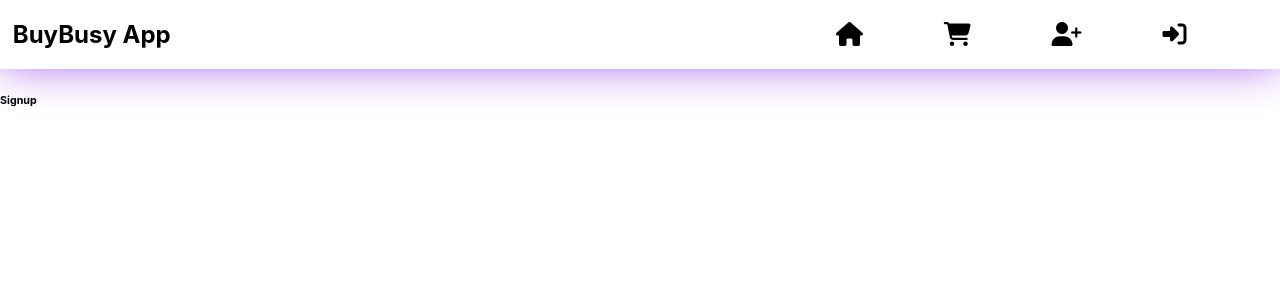
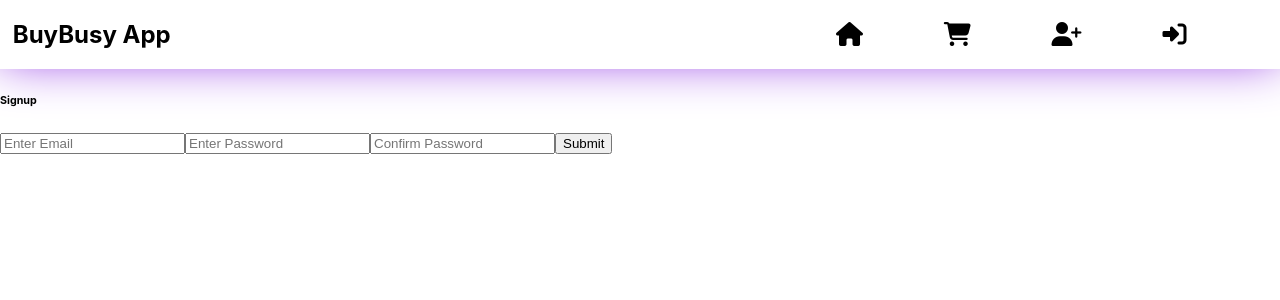
Before and after one commit to shivamk001/Buybusy_ECommerce_React_Firebase, a React (Create React App) app: page /signup in a window 1280 px wide. Shown: the top 300 px of the page. Built offline with nearby package versions, Linux system fonts and the light colour scheme; no server answers; the database is empty.

Commit message:
Added signup, signin and signout functionality

```diff
--- a/src/Components/Navbar/navbar.js
+++ b/src/Components/Navbar/navbar.js
@@ -1,7 +1,44 @@
+import { useState, useEffect } from "react"
+import { Link, Outlet } from 'react-router-dom'
+import { signOut } from "firebase/auth";
+
 import styles from './nav.module.css'
-import { Link, Outlet } from 'react-router-dom'
+import { auth } from "../../firebaseinit";
+import { toast } from "react-toastify";
+import { onAuthStateChanged } from "firebase/auth";
+
 
 export default function Header(){
+    let [userState, setUser]=useState(null);
+
+
+    function signOutUser(e){
+        e.preventDefault()
+        console.log('Signing out user.')
+        signOut(auth)
+        .then(()=>{
+            toast('User Signed Out')
+            setUser(null)
+        })
+        .catch((error)=>{
+
+        })
+    }
+
+    useEffect(()=>{
+        onAuthStateChanged(auth, (user) => {
+          if (user) {
+              // User is signed in, see docs for a list of available properties
+              // https://firebase.google.com/docs/reference/js/auth.user
+              // const uid = user.uid;
+              console.log('User in App:', user)
+              setUser(user)
+              // ...
+          }
+      });
+    }, [])
+
+
     return (
         <>
             <nav className={styles.navbar}>
@@ -10,7 +47,11 @@ export default function Header(){
                 <div><Link to='/'><i className="fa-solid fa-house fa-xl" style={{color: '#000000'}}></i></Link></div>
                 <div><Link to='/cart'><i className="fa-solid fa-cart-shopping fa-xl" style={{color: "#000000"}}></i></Link></div>
                 <div><Link to='/signup'><i className="fa-solid fa-user-plus fa-xl" style={{color: '#000000'}}></i></Link></div>
-                <div><Link to='/signin'><i className="fa-solid fa-right-to-bracket fa-xl" style={{color: '#000000'}}></i></Link></div>
+                {userState?
+                    <div onClick={signOutUser}><i className="fa fa-sign-out fa-xl" style={{color: '#000000'}} title="Sign Out"></i></div>
+                    :<div ><Link to='/signin'><i className="fa-solid fa-right-to-bracket fa-xl" style={{color: '#000000'}} title="Sign In"></i></Link></div>
+                }
+
             </div>
 
             </nav>
--- a/src/Components/ProductCart/ProductCart.js
+++ b/src/Components/ProductCart/ProductCart.js
@@ -1,20 +1,32 @@
 import { useEffect, useState } from "react"
 import { collection, onSnapshot } from "firebase/firestore";
+import { onAuthStateChanged } from "firebase/auth";
 
-
-import { db } from "../../firebaseinit";
+import { db, auth } from "../../firebaseinit";
 import styles from './productcart.module.css';
 import CartCard from "../CartCard/CartCard";
 import Spinner from 'react-spinner-material';
+import { useNavigate } from "react-router-dom";
+import { toast } from "react-toastify";
 
-export default function Cart(){
+export default function ProductCart(){
     let [loading, setLoading]=useState(true)
     let [cartProducts, setCartProducts]=useState([])
     let [cartTotal, setCartTotal]=useState(0)
     let [cartQuantity, setCartQuantity]=useState(0)
+    //let {user}=useContext(productContext)
+    const navigate=useNavigate()
     console.log(cartProducts)
 
-    useEffect(()=>{
+
+    useEffect(
+        ()=>{
+        onAuthStateChanged(auth, (user) => {
+            if (user) {
+                          // User is signed in, see docs for a list of available properties
+                          // https://firebase.google.com/docs/reference/js/auth.user
+                          // const uid = user.uid;
+                console.log('User in App:', user)
                 onSnapshot(collection(db, "cart"), (snapShot) => {
                     const cartProducts=snapShot.docs.map((doc)=> {return {id: doc.id, ...doc.data()}})
                     const cartTotal=cartProducts.reduce((total, product)=>{
@@ -29,8 +41,15 @@ export default function Cart(){
                     setTimeout(()=>{setLoading(false)}, 1000)
 
                 });
-
-    },[])
+                          // ...
+            }
+            else{
+                toast('Signin to access cart')
+                navigate('/signin');
+            }
+        });
+    },
+    [])
 
     return (
         <>
--- a/src/Components/User/Signin.js
+++ b/src/Components/User/Signin.js
@@ -1,5 +1,47 @@
+import { useState } from "react"
+import { signInWithEmailAndPassword } from "firebase/auth";
+// import { toast } from "react-toastify";
+
+import { auth } from "../../firebaseinit";
+import { useNavigate } from "react-router-dom";
+
 export default function Signin(){
+    let [email, setEmail]=useState('');
+    let [password, setPassword]=useState('');
+    const navigate=useNavigate();
+
+    function handleSubmit(e){
+        e.preventDefault()
+        console.log(email, password)
+
+        signInWithEmailAndPassword(auth, email, password)
+        .then((userCredential) => {
+          // Signed in
+          const user = userCredential.user;
+          console.log('Signin user:', user)
+          //useNavigate('/')
+          // ...
+
+          if(user){
+            navigate('/')
+          }
+        })
+        .catch((error) => {
+          const errorCode = error.code;
+          const errorMessage = error.message;
+          console.log('Error:', errorCode, errorMessage);
+        });
+    }
+
     return (
-        <h6>Signin</h6>
+        <>
+            <h6>Signin</h6>
+            <form onSubmit={handleSubmit}>
+                <input type="email" placeholder="Enter Email" onChange={(e)=>setEmail(e.target.value)} required/>
+                <input type="password" placeholder="Enter Password" onChange={(e)=>setPassword(e.target.value)} required/>
+                <input type="submit"/>
+            </form>
+        </>
+
     )
 }
--- a/src/Components/User/Signup.js
+++ b/src/Components/User/Signup.js
@@ -1,5 +1,47 @@
+import { useState } from "react"
+import { toast } from "react-toastify";
+import { createUserWithEmailAndPassword } from "firebase/auth";
+
+import { auth } from "../../firebaseinit";
+
 export default function Signup(){
+    let [email, setEmail]=useState('');
+    let [password, setPassword]=useState('');
+    let [confirmPassword, setConfirmPassword]=useState('');
+
+    function handleSubmit(e){
+        e.preventDefault();
+        console.log(email, password, confirmPassword)
+
+        if(password!==confirmPassword){
+            toast('Password and Confirm Password dont match.')
+            return;
+        }
+        createUserWithEmailAndPassword(auth, email, password)
+        .then((userCredential) => {
+        // Signed up
+        const user = userCredential.user;
+        console.log(user)
+        // ...
+        })
+        .catch((error) => {
+            const errorCode = error.code;
+            const errorMessage = error.message;
+            console.log('Error:', errorMessage);
+            // ..
+        });
+    }
+
     return (
-        <h6>Signup</h6>
+        <>
+            <h6>Signup</h6>
+            <form onSubmit={handleSubmit}>
+                <input type="email" placeholder="Enter Email" onChange={(e)=>setEmail(e.target.value)} required/>
+                <input type="password" placeholder="Enter Password" onChange={(e)=>setPassword(e.target.value)} required/>
+                <input type="password" placeholder="Confirm Password" onChange={(e)=>setConfirmPassword(e.target.value)} required/>
+                <input type="submit"/>
+            </form>
+        </>
+
     )
 }
--- a/src/firebaseinit.js
+++ b/src/firebaseinit.js
@@ -1,21 +1,20 @@
 // Import the functions you need from the SDKs you need
 import { initializeApp } from "firebase/app";
 import { getFirestore } from "firebase/firestore";
+import { getAuth } from "firebase/auth";
 // TODO: Add SDKs for Firebase products that you want to use
 // https://firebase.google.com/docs/web/setup#available-libraries
 
+import secrets from "./secrets";
+
 // Your web app's Firebase configuration
-const firebaseConfig = {
-  apiKey: "AIzaSyD6UQe52mTLj4waKlXHS6VNKdzWG1bjelk",
-  authDomain: "busybuy-36db2.firebaseapp.com",
-  projectId: "busybuy-36db2",
-  storageBucket: "busybuy-36db2.appspot.com",
-  messagingSenderId: "990632854760",
-  appId: "1:990632854760:web:47e6e5e988fe264716755d"
-};
+const firebaseConfig = secrets;
 
 // Initialize Firebase
 const app = initializeApp(firebaseConfig);
 
 // Initialize Cloud Firestore and get a reference to the service
 export const db = getFirestore(app);
+
+// Initialize Firebase Authentication and get a reference to the service
+export const auth = getAuth(app);
```
Also changed, not shown: src/App.js (+5 -3 lines), 1 other file (tests, documents, lock files or other folders). Lines whose indentation alone changed are shown as unchanged.
